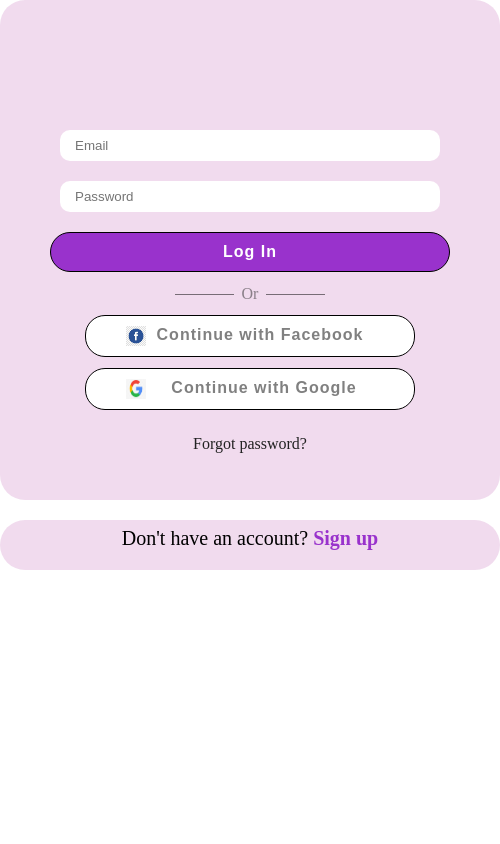
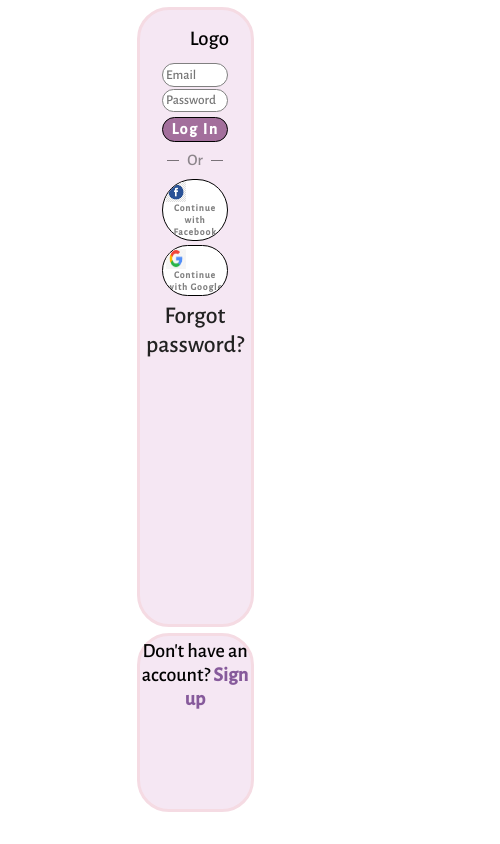
Before and after one commit to BBM384-2021/demo1-copy-pasters, a Vue app in the folder frontend/: page /SignIn in a window 390 px wide. Shown: the whole page, 500 px wide, since content can reach past the window. Built offline with nearby package versions, Linux system fonts and the light colour scheme.

Commit message:
Update SignIn.vue
Sign In fixed to be responsive

```diff
--- a/frontend/src/components/SignIn.vue
+++ b/frontend/src/components/SignIn.vue
@@ -1,9 +1,18 @@
 <template>
   <article>
-    <div class="container">
+    <head>
+      <meta name="viewport" content="width=device-width, initial-scale=1.0"/>
+      <meta http-equiv="X-UA-Compatible" content="ie=edge"/>
+    </head>
+    <body>
+      <main>
+        <div class="big-box">
+          <div class="logo">
+            <a href="#" class="logo">Logo</a>
+          </div>
           <form class="login" action="#">
-        <input type="email" placeholder="Email" />
-        <input type="password" placeholder="Password"/>
+            <input type="email" class="email" placeholder="Email" />
+            <input type="password" class="input" placeholder="Password"/>
             <button class="login">Log In</button>
             <hr class="hr-text" data-content="Or">
             <button class="facebook" ><img src="~@/assets/fb.jpg" width="20" height="20" style="float:left">Continue with Facebook</button>
@@ -11,11 +20,11 @@
             <a href="#">Forgot password?</a>
           </form>
         </div>
-    <div class="container_bottom">
-      <p>Don't have an account? <a href="#"><Strong>Sign up</Strong></a>
-      </p>
+        <div class="small-box">
+           <p>Don't have an account? <a href="#"><Strong>Sign up</Strong></a></p>
         </div>
-
+      </main>
+    </body>
   </article>
 </template>
 
@@ -23,6 +32,7 @@
 
 
   export default {
+  name: "SignIn",
 
 
   }
@@ -30,45 +40,103 @@
 
 <!-- Add "scoped" attribute to limit CSS to this component only -->
 <style scoped lang="scss">
-  .container{
+@import url('https://fonts.googleapis.com/css2?family=Alegreya+Sans:wght@500&display=swap');
+  *{
     margin: 0;
     padding: 0;
-    position: relative;
-    overflow: hidden;
-    /*box-shadow: 0 15px 30px rgba(0, 0, 0, 0.2),linear-gradient(to bottom, #f1dbee,#f1dbee)
-                0 10px 10px rgba(0, 0, 0, .2); */
-    border-radius: 25px;
-    background: linear-gradient(to bottom, #f1dbee,#f1dbee);
-    width: 500px;
-    height: 500px;
+    box-sizing: border-box;
   }
+  .big-box{
+    background: #f5e7f3;
+    margin-top:5%;
+    margin-bottom: 5%;
+    border-radius: 2em;
+    margin-right: 5%;
+    margin-left: 5%;
+    border: 0.2em solid rgb(245, 219, 227);
+  }
+  .small-box{
+    margin-bottom: 25%;
+    background: #f5e7f3;
+    border-radius: 2em;
+    margin-right: 5%;
+    margin-left: 5%;
+    border: 0.2em solid rgb(245, 219, 227);
+    p{
+      font-family: Alegreya Sans;
+      text-align: center;
+      margin-top: 3%;
+      color: black;
+      font-size: 125%;
 
-  .container_bottom{
-    margin-top: 20px;
-    position: relative;
-    overflow: hidden;
-    /*box-shadow: 0 15px 30px rgba(0, 0, 0, 0.2),
-                0 10px 10px rgba(0, 0, 0, .2); */
-    border-radius: 25px;
-    background: linear-gradient(to bottom, #f1dbee,#f1dbee);
-    width: 500px;
-    height: 50px;
-    p{
-      text-align: center;
-      margin-top: 7px;
-      color: black;
-      font-size: 20px;
       a{
-        color:#9932CC;
-        font-size: 20px;
+        color:#865a9b;
+        font-size: 100%;
       }
     }
   }
+  main{
+    height: 100vh;
+    display: grid;
+    grid-template-columns: 1fr 1fr 1fr;
+    grid-template-rows:3fr 1fr;
+    grid-template-areas:". big-box ."
+    ". small-box ." ;
+  }
+  .small-box {
+    grid-area: small-box ;
+  }
+  .big-box{
 
+    grid-area: big-box;
 
+  }
+  .logo{
+    padding-top: 15%;
+    margin-left: 26%;
+  }
+  .logo a{
 
+    text-decoration: none;
+    color:black;
+    font-family: Alegreya Sans;
+    font-size: 130%;
+  }
+  a{
+    color:#222;
+    text-decoration: none;
+    margin-top: 5%;
+    font-size: 1.5rem;
+    font-family: Alegreya Sans;
+  }
+  form{
+    position:relative;
+    top: 0;
+    display: flex;
+    align-items: center;
+    justify-content: space-around;
+    flex-direction: column;
+    margin-top:10%;
+    text-align: center;
+
+    input{
+
+      padding: 2% 3%;
+      border-radius: 5em;
+      border: 0.1em solid gray;
+      width: 60%;
+      margin: 1%;
+      overflow: hidden;
+      font-family: Alegreya Sans;
+      &:focus{
+        outline: none;
+
+      }
+
+    }
+  }
   .hr-text {
-    margin-top: 0px;
+    margin-top: 5%;
     line-height: 1em;
     position: relative;
     outline: 0;
@@ -76,18 +144,18 @@
     color: black;
     text-align: center;
     height: 1.5em;
-    width: 150px;
+    width: 50%;
     opacity: .5;
+    font-family: Alegreya Sans;
     &:before {
       content: '';
-    // use the linear-gradient for the fading effect
-    // use a solid background color for a solid bar
+
       background: black;
       position: absolute;
       left: 0;
       top: 50%;
       width: 100%;
-      height: 1px;
+      height: 5%;
     }
     &:after {
       content: attr(data-content);
@@ -99,19 +167,64 @@
       line-height: 1.5em;
       // this is really the only tricky part, you need to specify the background color of the container element...
       color: #252525;
-      background-color: #f1dbee;
+      background-color: #f5e7f3;
+    }
+  }
+  button.facebook{
+    border-radius: 2em;
+    border:0.1em solid #000000;
+    background-color: #ffffff;
+    color:gray;
+    font-size: 1rem;
+    padding: 2% 3%;
+    letter-spacing: 0.1em;
+    border-radius: 5em;
+    font-weight: bold;
+    width: 60%;
+    margin: 3%;
+    margin-top: 6%;
+    overflow: hidden;
+    font-family: Alegreya Sans;
+    &:active{
+      transform: scale(.9);
+    }
+    &:focus{
+      outline: none;
+    }
+  }
+  button.google{
+    border-radius: 2em;
+    border:0.1em solid #000000;
+    background-color: #ffffff;
+    color:gray;
+    font-size: 1rem;
+    padding: 2% 3%;
+    font-weight: bold;
+    letter-spacing: 0.1em;
+    border-radius: 5em;
+    width: 60%;
+    margin: 1%;
+    overflow: hidden;
+    font-family: Alegreya Sans;
+    &:active{
+      transform: scale(.9);
+    }
+    &:focus{
+      outline: none;
     }
   }
   button.login{
-    border-radius: 20px;
-    border:1px solid #000000;
-    background-color: #9932CC;
+    border-radius: 2em;
+    border:0.1em solid #000000;
+    background-color: #a36f9c;
     color: #ffff;
     font-size: 1rem;
     font-weight: bold;
-    padding: 10px 40px;
-    letter-spacing: 1px;
-    letter-spacing: 1px;
+    width: 60%;
+    padding: 2% 3%;
+    margin-top: 3%;
+    letter-spacing: 0.1em;
+    font-family: Alegreya Sans;
     &:active{
       transform: scale(.9);
     }
@@ -120,93 +233,9 @@
       outline: none;
     }
   }
-
-  a{
-    color:#222;
-    text-decoration: none;
-    margin:15px 0;
-    font-size: 1rem;
-  }
-
-  button.facebook{
-    border-radius: 20px;
-    border:1px solid #000000;
-    background-color: #ffffff;
-    color:gray;
-    font-size: 1rem;
-    font-weight: bold;
-    padding: 10px 40px;
-    letter-spacing: 1px;
-    letter-spacing: 1px;
-
-    &:active{
-      transform: scale(.9);
-    }
-
-    &:focus{
-      outline: none;
+  @media screen and (max-width:1000px){
+    button.google, button.facebook{
+       font-size: 0.6rem;
     }
   }
-  button.google{
-    border-radius: 20px;
-    border:1px solid #000000;
-    background-color: #ffffff;
-    color:gray;
-    font-size: 1rem;
-    font-weight: bold;
-    padding: 10px 40px;
-    letter-spacing: 1px;
-    letter-spacing: 1px;
-    &:active{
-      transform: scale(.9);
-    }
-
-    &:focus{
-      outline: none;
-    }
-  }
-  form{
-    position:relative;
-    top: 0;
-    display: flex;
-    align-items: center;
-    justify-content: space-around;
-    flex-direction: column;
-    padding: 120px 60px;
-    text-align: center;
-
-    input{
-      padding: 8px 15px;
-      border-radius: 10px;
-      width: 350px;
-      border: none;
-      margin: 10px;
-      overflow: hidden;
-
-      &:focus{
-        outline: none;
-
-      }
-    }
-    button.login{
-      border-color: black;
-      margin: 10px;
-      width: 400px;
-    }
-
-    button.facebook{
-      border-color: black;
-      margin: 1px;
-      width: 330px;
-
-
-    }
-
-    button.google{
-      border-color: black;
-      margin: 10px;
-      width: 330px;
-    }
-
-  }
 </style>
```
Lines whose indentation alone changed are shown as unchanged.
